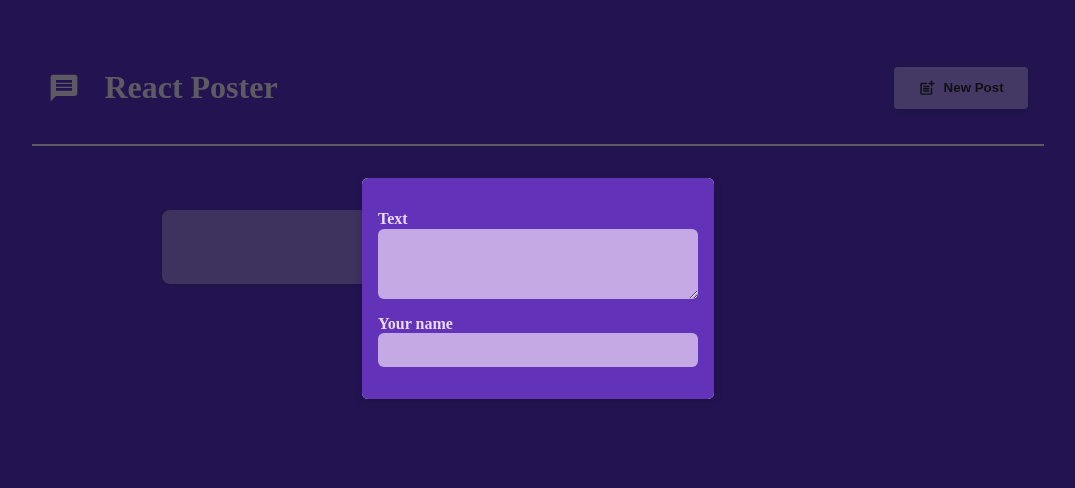
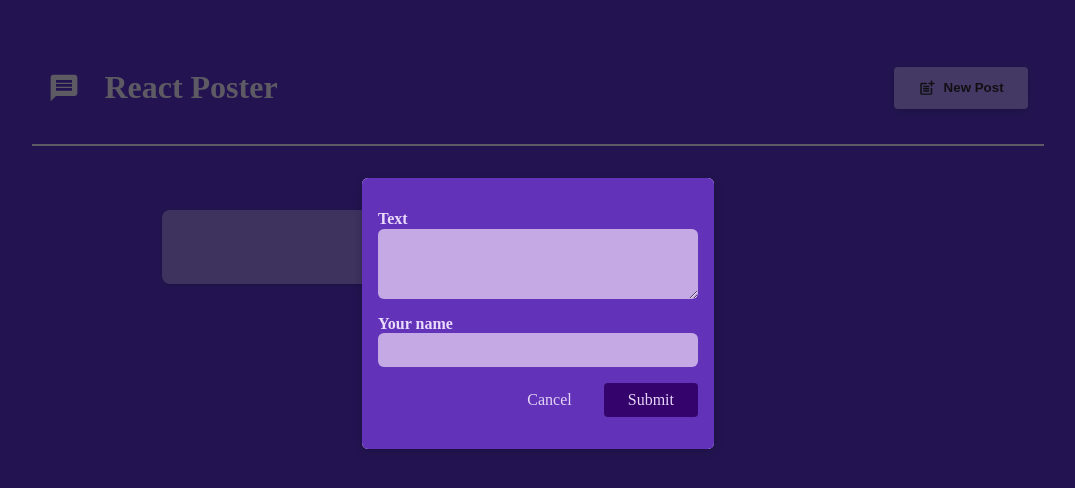
Before and after one commit to UmitKok1/react-crash-course, a React (Vite) app: page / in a window 1280 px wide. Shown: the top 488 px of the page, without its empty margins (102-1177 px from the left). Built offline with nearby package versions, Linux system fonts and the light colour scheme.

Commit message:
Add Cancel functionality and Submit button to NewPost component.

```diff
--- a/src/components/NewPost.jsx
+++ b/src/components/NewPost.jsx
@@ -1,16 +1,20 @@
 import { useState } from 'react';
 import classes from './NewPost.module.css';
 
-function NewPost(props) {
+function NewPost({onBodyChange,onAuthorChange,onCancel}) {
     return (
         <form className={classes.form}>
             <p>
                 <label htmlFor="body">Text</label>
-                <textarea id="body" required rows={3} onChange={props.onBodyChange} />
+                <textarea id="body" required rows={3} onChange={onBodyChange} />
             </p>
             <p>
                 <label htmlFor="name">Your name</label>
-                <input type="text" id="name" required onChange={props.onAuthorChange} />
+                <input type="text" id="name" required onChange={onAuthorChange} />
+            </p>
+            <p className={classes.actions}>
+                <button type='button' onClick={onCancel}>Cancel</button>
+                <button type='submit'>Submit</button>
             </p>
         </form>
     );
--- a/src/components/PostsList.jsx
+++ b/src/components/PostsList.jsx
@@ -1,8 +1,8 @@
 import { useState } from "react";
 import NewPost from "./NewPost";
 import Post from "./Post";
+import Modal from './Modal';
 import classes from './PostsList.module.css';
-import Modal from './Modal';
 
 function PostsList({ isPosting, onStopPosting }) {
     const [enteredBody, setEnteredBody] = useState('');
@@ -23,6 +23,7 @@
                     <NewPost
                         onBodyChange={bodyChangeHandler}
                         onAuthorChange={authorChangeHandler}
+                        onCancel={onStopPosting}
                     />
                 </Modal>
             )}
```
